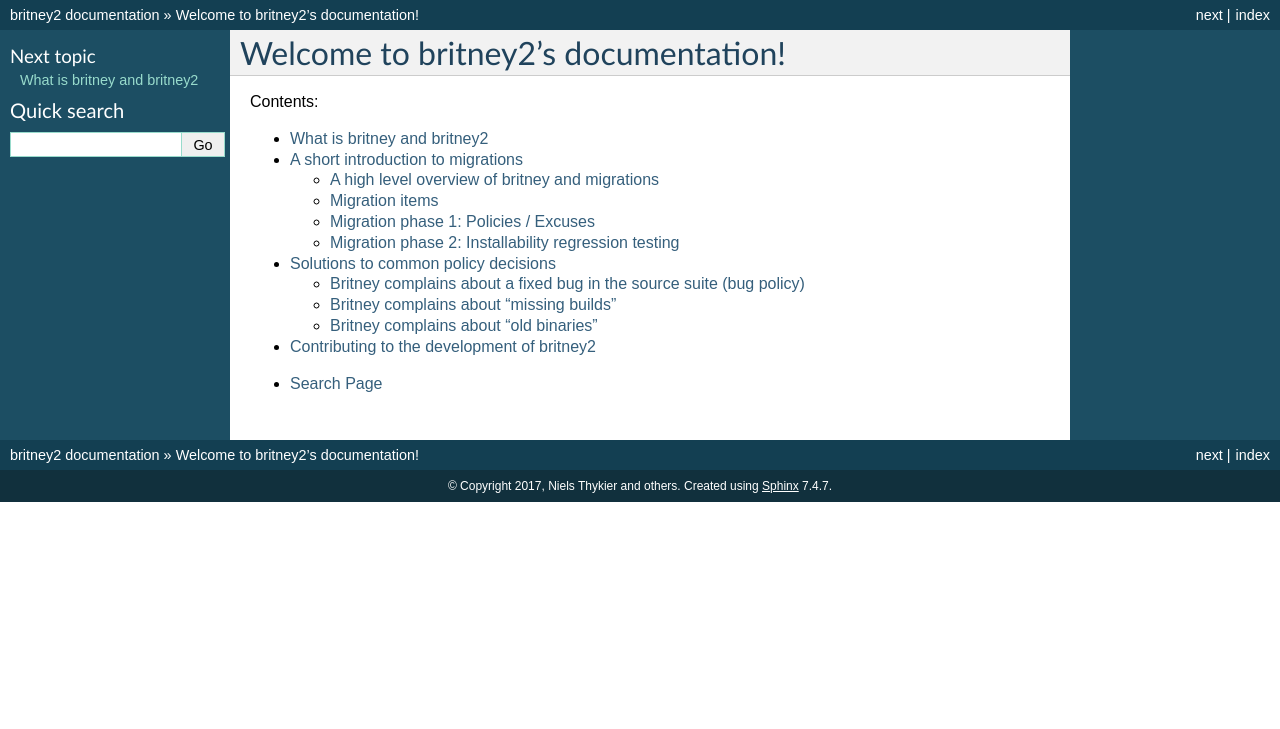
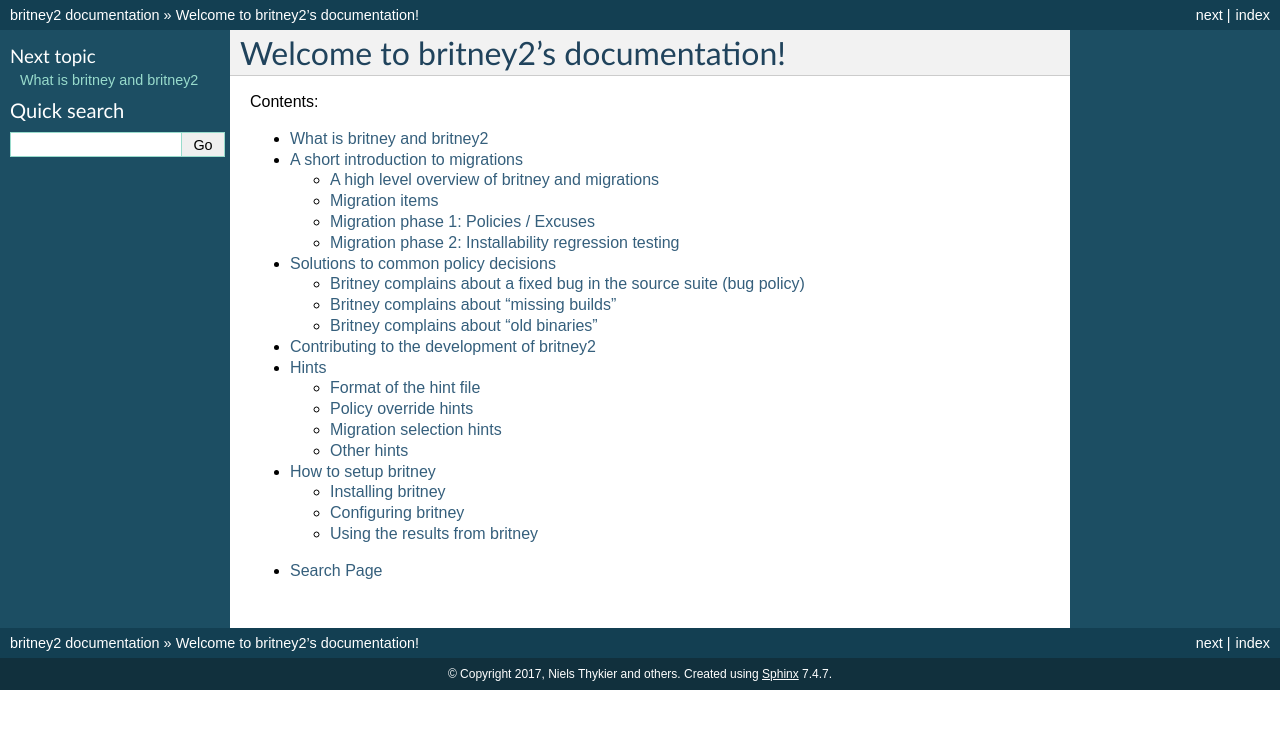
Before and after one commit to Debian/britney2, a Sphinx documentation site: the page built from doc/index.rst, in a window 1280 px wide. Shown: the top 729 px of the page. Built offline with Sphinx 7.4.7, drawn with Linux system fonts in a browser that asks for light colours; some of the changed lines change nothing that is shown.

Commit message:
Rewrite hints as restructured text
Signed-off-by: Niels Thykier <niels@thykier.net>

```diff
--- a/doc/hints.md
+++ b/doc/hints.rst
@@ -1,50 +1,30 @@
-#! TITLE: Britney hints documentation
-#! SUBTITLE: How to override the britney policies
+Hints
+=====
 
-# Britney hints
+This document describes the `britney hints` and the format of the hint
+file.  All hints are basically small instructions to britney.  The
+vast majority of them involve overriding a quality gating policy in
+britney.  However, there are a few hints that assist britney into
+finding solutions that it cannot compute itself.
 
-This document describes the "britney hints".  These are basically
-small instructions to britney.  The vast majority of them involve
-overriding a quality gating policy in britney.  However, there are a
-few hints that assist britney into finding solutions that it cannot
-compute itself.
+There are the following type of hints:
 
+ * Policy overrides
+ * Migration selections (with or without overrides)
+ * Other
 
-## Related configuration
+Please see :doc:`setting-up-britney` for how to configure hint files
+and for how to limit which hints are allowed in a given hint file.
 
-The configuration `HINTSDIR` determines which directory contains the
-so called "hints files".  This is complimented with the `HINTS_<NAME>`
-configurations that defines a "hint file" and the related hint
-permissions for it.
+Format of the hint file
+-----------------------
 
-For each `HINTS_<NAME>` configuration, britney will attempt to read
-`<HINTSDIR>/<name>`.  Note that it lowercases `<NAME>` when looking
-for the file.
-
-
-Configuration example:
-
-    HINTSDIR = /etc/britney2/hints
-    HINTS_ANNA = ALL
-    HINTS_JOHN = STANDARD
-    HINTS_FREEZE = block block-all block-udeb
-    HINTS_AUTO-REMOVALS = remove
-
-There are no fixed rules for how to use hints files.  Though usually,
-each person with permissions to give hints to britney will have their
-own hint file along with write permissions for that file.  It can also
-make sense to create hint files for "roles".  Like in the above
-example there are two human hints (anna and john) plus two non-human
-hinters (freeze and auto-removals).
-
-
-## Format of the hint file
-
-The hint file is a plain text file with line-based content.  Empty and
-whitespace-only lines are ignored.  If the first (non-whitespace)
-character is a `#`, then britney considers it a comment and ignores
-it.  However, other tooling may interpret these comments (as is the
-case for e.g. some parts of the Debian infrastructure).
+All hints are read from hint files. The hint file is a plain text file
+with line-based content.  Empty and whitespace-only lines are ignored.
+If the first (non-whitespace) character is a `#`, then britney
+considers it a comment and ignores it.  However, other tooling may
+interpret these comments (as is the case for e.g. some parts of the
+Debian infrastructure).
 
 The remaining lines are considered space-separated lists, where the
 first element must be a known hint.  The remaining elements will be
@@ -65,16 +45,8 @@
 of the hint.
 
 
-# Hints
-
-There are the following type of hints:
-
- * Policy overrides
- * Migration selections (with or without overrides)
- * Other
-
-
-## Policy override hints
+Policy override hints
+---------------------
 
 The policy override hints are used to disable or tweak various
 policies in britney.  Their effects are generally very precise ways of
@@ -84,7 +56,9 @@
 policies.  In the latter case, they are only valid if the given policy
 is enabled (as the policy registers them when it is enabled).
 
-### block-all `<type>`
+
+block-all `<type>`
+^^^^^^^^^^^^^^^^^^
 
 Usually used during freezes to prevent migrations by default.
 
@@ -92,16 +66,19 @@
 
  * `source`: Blocks all source migrations.  This is a superset of
    `new-source`.
+
  * `new-source`: Block source migrations if the given source is not
-    already in the target suite.  (Side-effect: Removed packages will
-    not re-enter the taget suite automatically).
+   already in the target suite.  (Side-effect: Removed packages will
+   not re-enter the taget suite automatically).
 
 All variants of these can be overruled by a valid `unblock`-hint.
 
 Note that this does not and cannot restrict architecture specific
 migrations (e.g. binNMUs or first time builds for architectures).
 
-### block `<action list>`, block-udeb `<action list>`
+
+block `<action list>`, block-udeb `<action list>`
+^^^^^^^^^^^^^^^^^^^^^^^^^^^^^^^^^^^^^^^^^^^^^^^^^
 
 Prevent the items in the `<action list>` from migrating until the hint
 is removed or overruled by the equivalent unblock hint (or a
@@ -117,7 +94,9 @@
 Note that this does not and cannot restrict architecture specific
 migrations (e.g. binNMUs or first time builds for architectures).
 
-### unblock `<action list>`, unblock-udeb `<action list>`
+
+unblock `<action list>`, unblock-udeb `<action list>`
+^^^^^^^^^^^^^^^^^^^^^^^^^^^^^^^^^^^^^^^^^^^^^^^^^^^^^
 
 Enable the items in `<action list>` to migrate by overriding `block`-,
 `block-all`- or `block-udeb`-hints.  The `unblock`-hint (often under
@@ -133,7 +112,9 @@
 The two types of block hint must be paired with their corresponding
 unblock hint - i.e. an `unblock-udeb` does not override a `block`.
 
-### approve `<action list>`
+
+approve `<action list>`
+^^^^^^^^^^^^^^^^^^^^^^^
 
 A synonym of `unblock`.  The variant is generally used for approving
 migrations from suites that require approvals.
@@ -142,7 +123,9 @@
 will give different suggestions to `approve` and `unblock`, the rest
 of britney will consider them identical.
 
-### age-days `<days>` `<action list>`
+
+age-days `<days>` `<action list>`
+^^^^^^^^^^^^^^^^^^^^^^^^^^^^^^^^^
 
 Set the length of time which the listed action items must have been in
 unstable before they can be considered candidates.  This may be used
@@ -154,7 +137,9 @@
 
 Provided by the `age` policy.
 
-### urgent `<action list>`
+
+urgent `<action list>`
+^^^^^^^^^^^^^^^^^^^^^^
 
 Approximately equivalent to `age-days 0 <action list>`, with the
 distinction that an "urgent" hint overrides any "age-days" hint for
@@ -162,7 +147,9 @@
 
 Provided by the `age` policy.
 
-### ignore-rc-bugs `<bugs>` `<action list>`
+
+ignore-rc-bugs `<bugs>` `<action list>`
+^^^^^^^^^^^^^^^^^^^^^^^^^^^^^^^^^^^^^^^
 
 The `<bugs>` argument is a comma separated list <bugs> of bugs that
 affect the items in `<action list>`.  Britney will ignore these bugs
@@ -175,7 +162,8 @@
 
 Provided by the `bugs` policy
 
-### ignore-piuparts `<action list>`
+ignore-piuparts `<action list>`
+^^^^^^^^^^^^^^^^^^^^^^^^^^^^^^^
 
 The items in `<action list>` will not be blocked by regressions in
 results from piuparts tests.  All items in `<action list>` must be
@@ -183,7 +171,9 @@
 
 Provided by the `piuparts` policy
 
-### force `<action list>`
+
+force `<action list>`
+^^^^^^^^^^^^^^^^^^^^^
 
 Override all policies that claim the items in `<action list>` have
 regressions or are otherwise not ready to migrate.  All items in the
@@ -194,7 +184,9 @@
 you will have to combine it with a `force-hint`.  However, please read
 the warning in the documentation for `force-hint` before you do this.
 
-## Migration selection hints
+
+Migration selection hints
+-------------------------
 
 All migration selection hints work on an "action list".  This consists
 of at least 1 or more of the following (in any combination):
@@ -207,7 +199,9 @@
 attempted.  Notably, if one action has already been completed, the
 entire hint is rejected as invalid.
 
-### easy `<action list>`
+
+easy `<action list>`
+^^^^^^^^^^^^^^^^^^^^
 
 Perform all the migrations and removals denoted by `<action list>` as if
 it were a single migration group.  If the end result is equal or better
@@ -221,7 +215,8 @@
 elements.  There is no use-case where a single element for easy will
 make sense (as britney always tries those).
 
-### hint `<action list>`
+hint `<action list>`
+^^^^^^^^^^^^^^^^^^^^
 
 Perform all the migrations and removals denoted by `<action list>` as if
 it were a single migration group.  After that, process all remaining
@@ -246,7 +241,9 @@
 rare but the hinter is letting britney decide what "repairs" the
 situation.
 
-### force-hint `<action list>`
+
+force-hint `<action list>`
+^^^^^^^^^^^^^^^^^^^^^^^^^^
 
 The provided `<action list>` is migrated as-is regardless of what is
 broken by said migration.  This often needs to be paired with a
@@ -260,11 +257,13 @@
 change can have long lasting undesireable consequences on the end
 result.
 
-## Other hints
+Other hints
+-----------
 
 This section cover hints that have no other grouping.
 
-### remove `<action list>`
+remove `<action list>`
+^^^^^^^^^^^^^^^^^^^^^^
 
 Britney should attempt to remove all items in the `<action list>` from
 the target suite.  The `<action list>` must consist entirely of
--- a/doc/index.rst
+++ b/doc/index.rst
@@ -14,6 +14,8 @@
    short-intro-to-migrations
    solutions-to-common-policy-issues
    contributing-to-britney
+   hints
+   setting-up-britney
 
 * :ref:`search`
 
--- /dev/null
+++ b/doc/setting-up-britney.rst
@@ -0,0 +1,76 @@
+How to setup britney
+====================
+
+This document describes how to install, configure and run britney in
+your infrastructure.
+
+Installing britney
+------------------
+
+TODO
+
+Configuring britney
+-------------------
+
+TODO
+
+hints - Configuring who can provide which hints
+^^^^^^^^^^^^^^^^^^^^^^^^^^^^^^^^^^^^^^^^^^^^^^^
+
+Britney reads all hints from a set of `hints` files.  These files must
+be placed in the directory denoted by the `HINTSDIR` configuration.
+This is complimented with the `HINTS_<NAME>` configurations that
+defines a "hint file" and the related hint permissions for it.
+
+For each `HINTS_<NAME>` configuration, britney will attempt to read
+`<HINTSDIR>/<name>`.  Note that it lowercases `<NAME>` when looking
+for the file.
+
+
+Configuration example::
+
+    HINTSDIR = /etc/britney2/hints
+    HINTS_ANNA = ALL
+    HINTS_JOHN = STANDARD
+    HINTS_FREEZE = block block-all block-udeb
+    HINTS_AUTO-REMOVALS = remove
+
+In the above example, we have defined 4 hints files named `anna`,
+`john`, `freeze` and `auto-removals`.  These must be placed in
+`/etc/britney2/hints` and be readable by britney.  Furthermore, they
+must be writable by (only) the people that are allowed to use the
+particular hints file (apply `chown`, `chmod` and `setfacl` as
+neccesary).
+
+The values on the right hand side of the `=` decides which hints are
+permitted in the files.  With the above definitions:
+
+ * The file `anna` may use any known hint (including potentially
+   dangerous ones like `force` and `force-hint`)
+
+ * The file `john` may use most of the known hints.  The STANDARD
+   includes a lot of hints for overriding most policies when it
+   can be done without (additional) side-effects.  However, it
+   excludes `force` and `force-hint` as they can cause unintional
+   results.
+
+ * The file `freeze` can use any of the hints `block`, `block-all`
+   and `block-udeb`.
+
+ * The file `auto-removals` can only use the hint called `remove`.
+
+There are no fixed rules for how to use hints files.  Though usually,
+each person with permissions to give hints to britney will have their
+own hint file along with write permissions for that file.  It can also
+make sense to create hint files for "roles".  Like in the above
+example there are two human hinters (`anna` and `john`) plus two
+non-human hinters (`freeze` and `auto-removals`).
+
+Please see :doc:`hints` for which hints are available and what they
+can do.
+
+
+Using the results from britney
+------------------------------
+
+TODO
```
